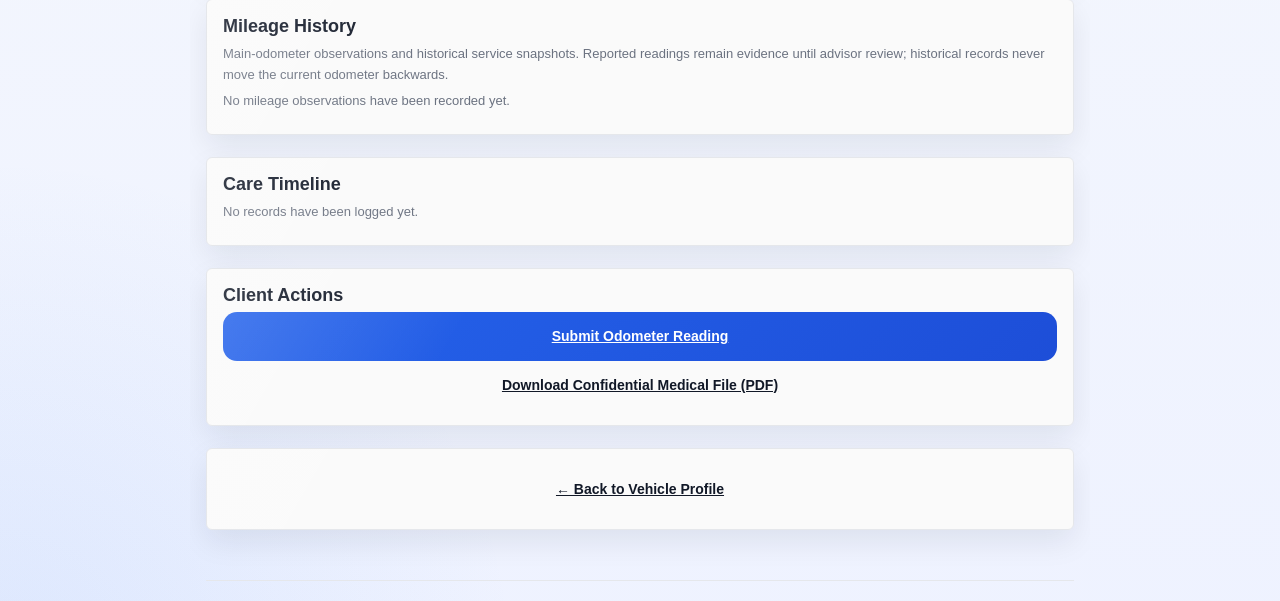
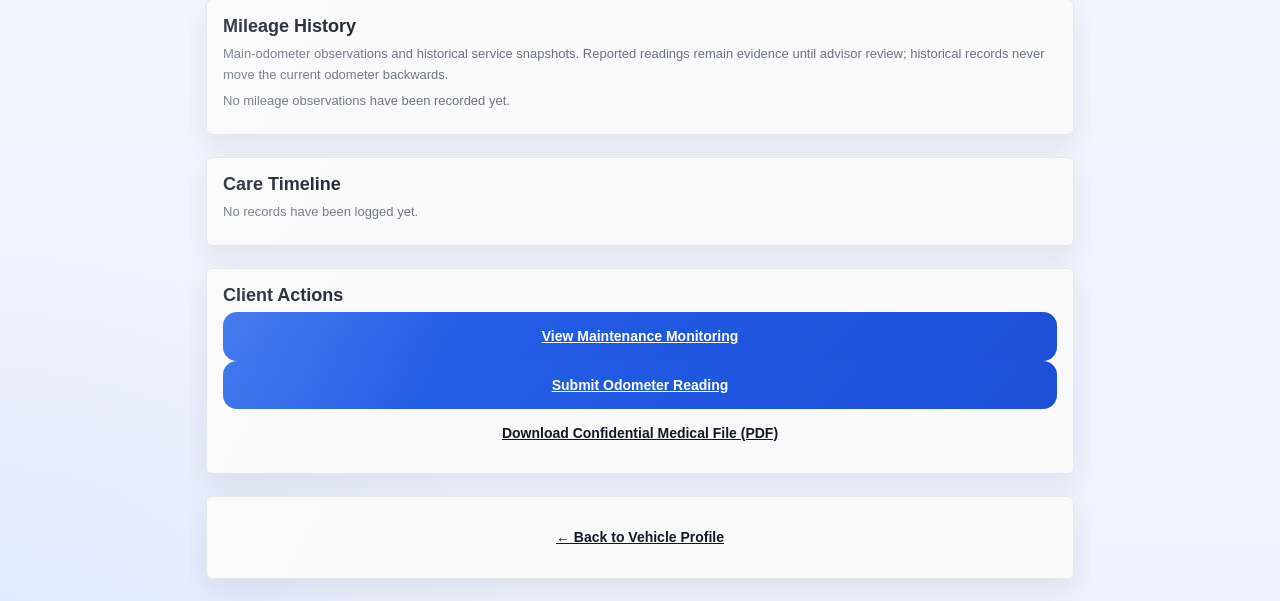
Before and after one commit to ajebofix/Ajebo-Fix-Aura, a Python web app: template templates/reports/timeline.html in a window 1280 px wide. Shown: the part 966-1567 px from the top of the page. Run offline with Jinja, Linux system fonts and the light colour scheme; the template is opened without the code that fills it, so the values that code supplies are empty.

Commit message:
Link vehicle care history to maintenance intelligence

```diff
--- a/templates/reports/timeline.html
+++ b/templates/reports/timeline.html
@@ -289,6 +289,13 @@ items from this vehicle's controlled maintenance vocabulary can be selected.
 
 {% if not is_pdf_export %}
 <a
+href="{{ url_for('admin.maintenance_intelligence', car_id=car.id) }}"
+class="btn btn-primary btn-block"
+>
+View Maintenance Intelligence
+</a>
+
+<a
 href="{{ url_for('admin.update_odometer', car_id=car.id) }}"
 class="btn btn-primary btn-block"
 >
@@ -326,6 +333,13 @@ Download Confidential Medical File (PDF)
 
 {% else %}
 <h2>Client Actions</h2>
+<a
+href="{{ url_for('cars.maintenance_intelligence', car_id=car.id) }}"
+class="btn btn-primary btn-block"
+>
+View Maintenance Monitoring
+</a>
+
 <a
 href="{{ url_for('mileage.report_odometer', car_id=car.id) }}"
 class="btn btn-primary btn-block"
```
